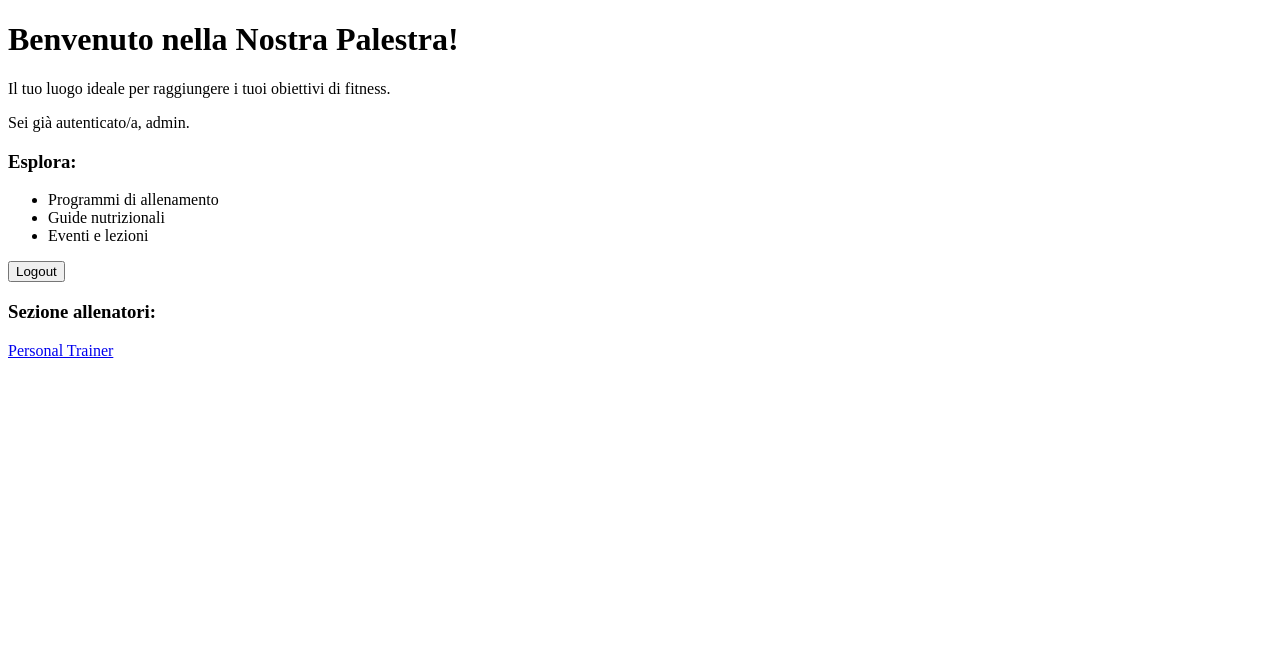
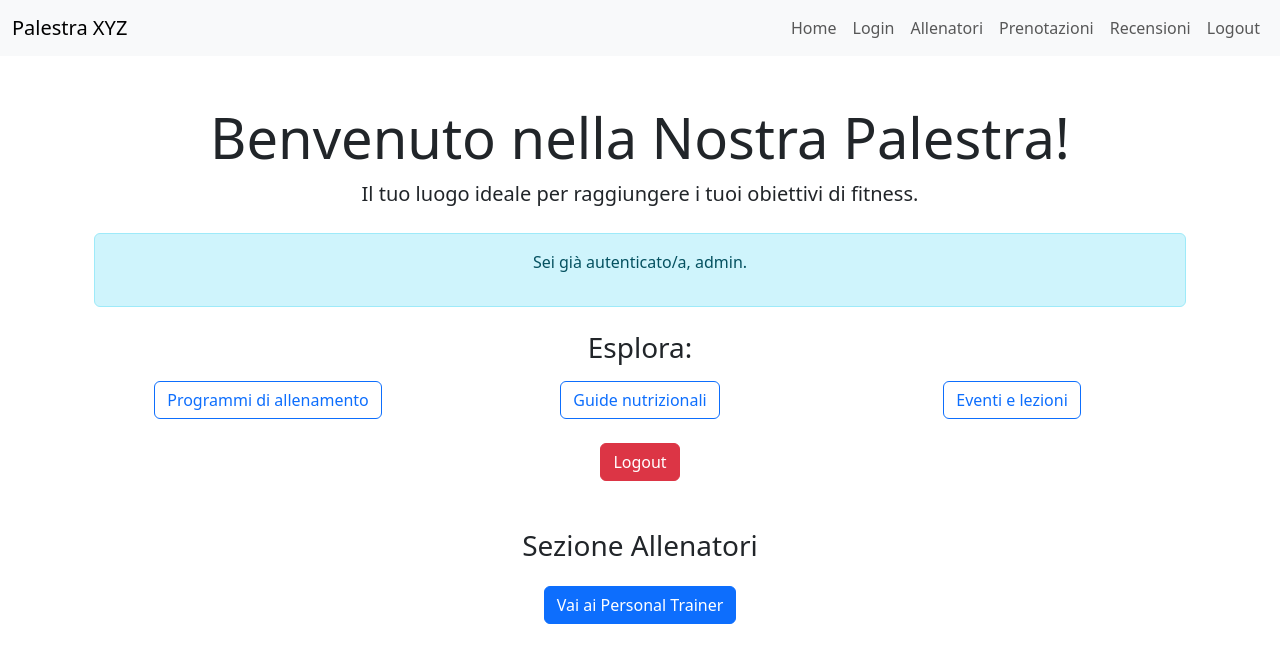
Before and after one commit to Gixter02/Progetto_TechWeb, a Django app: page /accounts/ in a window 1280 px wide. Shown: the top 663 px of the page. Run offline with Django 5.2, Linux system fonts and the light colour scheme; a user stored in the database is signed in.

Commit message:
aggiunto boostrap ad accounts

```diff
--- a/accounts/templates/accounts/base.html
+++ b/accounts/templates/accounts/base.html
@@ -1,22 +1,70 @@
 <!DOCTYPE html>
-<html lang="en">
+<html lang="it">
 <head>
     <meta charset="UTF-8">
     <meta name="viewport" content="width=device-width, initial-scale=1.0">
     <meta http-equiv="X-UA-Compatible" content="ie=edge">
-    {% block head %} {% endblock %}
+
+    <!-- Inclusione di Bootstrap 5 dal CDN -->
+    <link href="https://cdn.jsdelivr.net/npm/bootstrap@5.3.0/dist/css/bootstrap.min.css" rel="stylesheet">
+
+    {% block head %}{% endblock %}
     <title>{% block title %} {% endblock %}</title>
+
+    <style>
+        /* Aggiungi eventuali stili personalizzati qui */
+        body {
+            padding-top: 56px; /* Spazio per la navbar */
+        }
+    </style>
 </head>
 <body>
-{% block content %}
-Con il termine lorem ipsum si indica un testo segnaposto utilizzato da grafici,
-designer, programmatori e tipografi a modo riempitivo per bozzetti e prove grafiche.
-È un testo privo di senso, composto da parole (o parti di parole) in lingua latina,
-riprese pseudocasualmente da uno scritto
-di Cicerone del 45 a.C, a volte alterate con l'inserzione di passaggi ironici.
-La caratteristica principale è data dal fatto che
-offre una distribuzione delle lettere uniforme, apparendo come un normale blocco di
-testo leggibile.
-{% endblock %}
+
+    <!-- Navbar di base -->
+    <nav class="navbar navbar-expand-lg navbar-light bg-light fixed-top">
+        <div class="container-fluid">
+            <a class="navbar-brand" href="#">Palestra XYZ</a>
+            <button class="navbar-toggler" type="button" data-bs-toggle="collapse" data-bs-target="#navbarNav" aria-controls="navbarNav" aria-expanded="false" aria-label="Toggle navigation">
+                <span class="navbar-toggler-icon"></span>
+            </button>
+            <div class="collapse navbar-collapse" id="navbarNav">
+                <ul class="navbar-nav ms-auto">
+                    <li class="nav-item">
+                        <a class="nav-link" href="{% url 'homepage_palestra' %}">Home</a>
+                    </li>
+                    <li class="nav-item">
+                        <a class="nav-link" href="{% url 'accounts:login' %}">Login</a>
+                    </li>
+                    <li class="nav-item">
+                        <a class="nav-link" href="{% url 'trainers:personal_trainer_home' %}">Allenatori</a>
+                    </li>
+                    <li class="nav-item">
+                        <a class="nav-link" href="{% url 'bookings:home_page' %}">Prenotazioni</a>
+                    </li>
+                    <li class="nav-item">
+                        <a class="nav-link" href="{% url 'reviews:homepage_recensioni' %}">Recensioni</a>
+                    </li>
+                    {% if user.is_authenticated %}
+                    <li class="nav-item">
+                        <a class="nav-link" href="{% url 'accounts:logout' %}">Logout</a>
+                    </li>
+                    {% endif %}
+                </ul>
+            </div>
+        </div>
+    </nav>
+
+    <!-- Content block -->
+    <div class="container mt-5">
+        {% block content %}
+        <!-- Inserisci qui il contenuto delle varie pagine -->
+        {% endblock %}
+    </div>
+
+    <!-- Inclusione di Bootstrap JS e Popper.js -->
+    <script src="https://cdn.jsdelivr.net/npm/bootstrap@5.3.0/dist/js/bootstrap.bundle.min.js"></script>
+
+    <!-- Aggiungi eventuali script extra -->
+    {% block extra_js %}{% endblock %}
 </body>
 </html>
--- a/accounts/templates/accounts/home_page.html
+++ b/accounts/templates/accounts/home_page.html
@@ -1,66 +1,90 @@
 {% extends "accounts/base.html" %}
 
-{% block title %} Homepage Palestra {% endblock %}
+{% block title %} Homepage Account {% endblock %}
 
 {% block content %}
-    <div class="homepage-container">
-        {% block header1 %}
-        <h1>Benvenuto nella Nostra Palestra!</h1>
-        <p>Il tuo luogo ideale per raggiungere i tuoi obiettivi di fitness.</p>
+    <div class="container mt-5">
+        <!-- Header della pagina -->
+        <div class="text-center">
+            <h1 class="display-4">Benvenuto nella Nostra Palestra!</h1>
+            <p class="lead">Il tuo luogo ideale per raggiungere i tuoi obiettivi di fitness.</p>
+        </div>
 
+        <!-- Se l'utente non è autenticato -->
         {% if not user.is_authenticated %}
+        <div class="alert alert-warning text-center mt-4">
             <p>Non sei autenticato. Accedi per gestire il tuo profilo e scoprire tutte le nostre attività.</p>
             <form method="POST" action="{% url 'accounts:login' %}">
                 {% csrf_token %}
                 <button type="submit" class="btn btn-primary">Login</button>
             </form>
-        <p>Non hai un account? <a href="{% url 'accounts:creautente' %}">Registrati qui</a>.</p>
+            <p class="mt-2">Non hai un account? <a href="{% url 'accounts:creautente' %}">Registrati qui</a>.</p>
+        </div>
         {% endif %}
-        {% endblock %}
 
+        <!-- Se il login ha avuto successo -->
         {% if user.is_authenticated and "ok" in request.GET.login %}
-        <div class="alert alert-success">
-            La procedura di login è andata a buon fine! Benvenuto/a, {{ user.username }}.
+        <div class="alert alert-success text-center mt-4">
+            <p>La procedura di login è andata a buon fine! Benvenuto/a, {{ user.username }}.</p>
         </div>
 
-        <div class="user-options">
-            <h3>Le tue opzioni:</h3>
-            <ul>
-                <li>Visualizza il tuo profilo</li>
-                <li>Scopri i programmi di allenamento</li>
-                <li>Eventi e lezioni in arrivo</li>
-            </ul>
+        <div class="user-options mt-4">
+            <h3 class="text-center">Le tue opzioni:</h3>
+            <div class="row text-center mt-3">
+                <div class="col">
+                    <button class="btn btn-outline-secondary">Visualizza il tuo profilo</button>
+                </div>
+                <div class="col">
+                    <button class="btn btn-outline-secondary">Scopri i programmi di allenamento</button>
+                </div>
+                <div class="col">
+                    <button class="btn btn-outline-secondary">Eventi e lezioni in arrivo</button>
+                </div>
+            </div>
         </div>
 
+        <div class="text-center mt-4">
             <form method="POST" action="{% url 'accounts:logout' %}">
                 {% csrf_token %}
                 <button type="submit" class="btn btn-danger">Logout</button>
             </form>
+        </div>
         {% endif %}
 
+        <!-- Se l'utente è già autenticato -->
         {% if user.is_authenticated and not "ok" in request.GET.login %}
-        <div class="alert alert-info">
-            Sei già autenticato/a, {{ user.username }}.
+        <div class="alert alert-info text-center mt-4">
+            <p>Sei già autenticato/a, {{ user.username }}.</p>
         </div>
 
-        <div class="user-options">
-            <h3>Esplora:</h3>
-            <ul>
-                <li>Programmi di allenamento</li>
-                <li>Guide nutrizionali</li>
-                <li>Eventi e lezioni</li>
-            </ul>
+        <div class="user-options mt-4">
+            <h3 class="text-center">Esplora:</h3>
+            <div class="row text-center mt-3">
+                <div class="col">
+                    <button class="btn btn-outline-primary">Programmi di allenamento</button>
+                </div>
+                <div class="col">
+                    <button class="btn btn-outline-primary">Guide nutrizionali</button>
+                </div>
+                <div class="col">
+                    <button class="btn btn-outline-primary">Eventi e lezioni</button>
+                </div>
+            </div>
         </div>
 
+        <div class="text-center mt-4">
             <form method="POST" action="{% url 'accounts:logout' %}">
                 {% csrf_token %}
                 <button type="submit" class="btn btn-danger">Logout</button>
             </form>
+        </div>
         {% endif %}
-        <div>
-        <h3>Sezione allenatori:</h3>
+
+        <!-- Sezione per i personal trainer -->
+        <div class="text-center mt-5">
+            <h3>Sezione Allenatori</h3>
             {% if user.is_authenticated %}
-            <a href="{% url 'trainers:personal_trainer_home'%}" class="btn btn-primary">Personal Trainer</a>
+                <a href="{% url 'trainers:personal_trainer_home'%}" class="btn btn-primary mt-3">Vai ai Personal Trainer</a>
             {% endif %}
         </div>
     </div>
```
Also changed, not shown: accounts/templates/accounts/allenamenti_utente.html (+15 -10 lines), accounts/templates/accounts/creazione_utenti.html (+17 -6 lines), db.sqlite3. Lines whose indentation alone changed are shown as unchanged.
